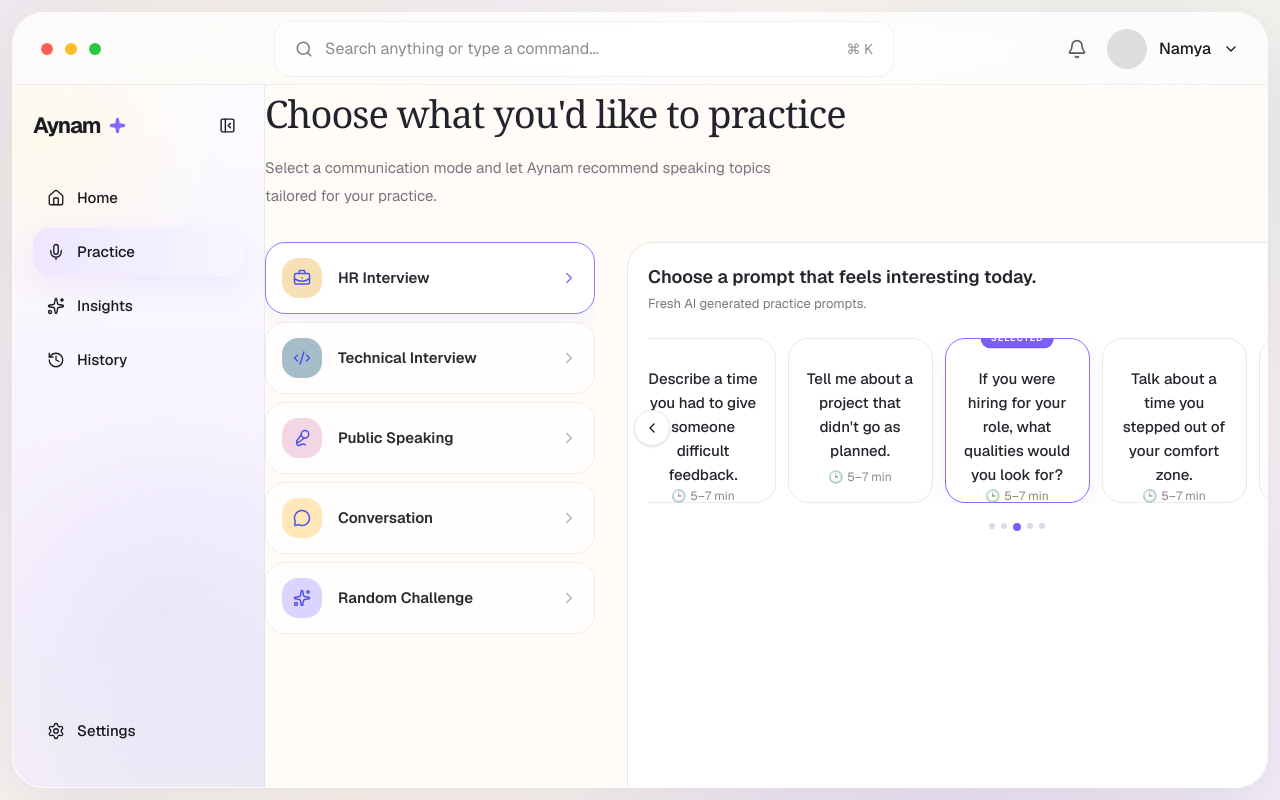
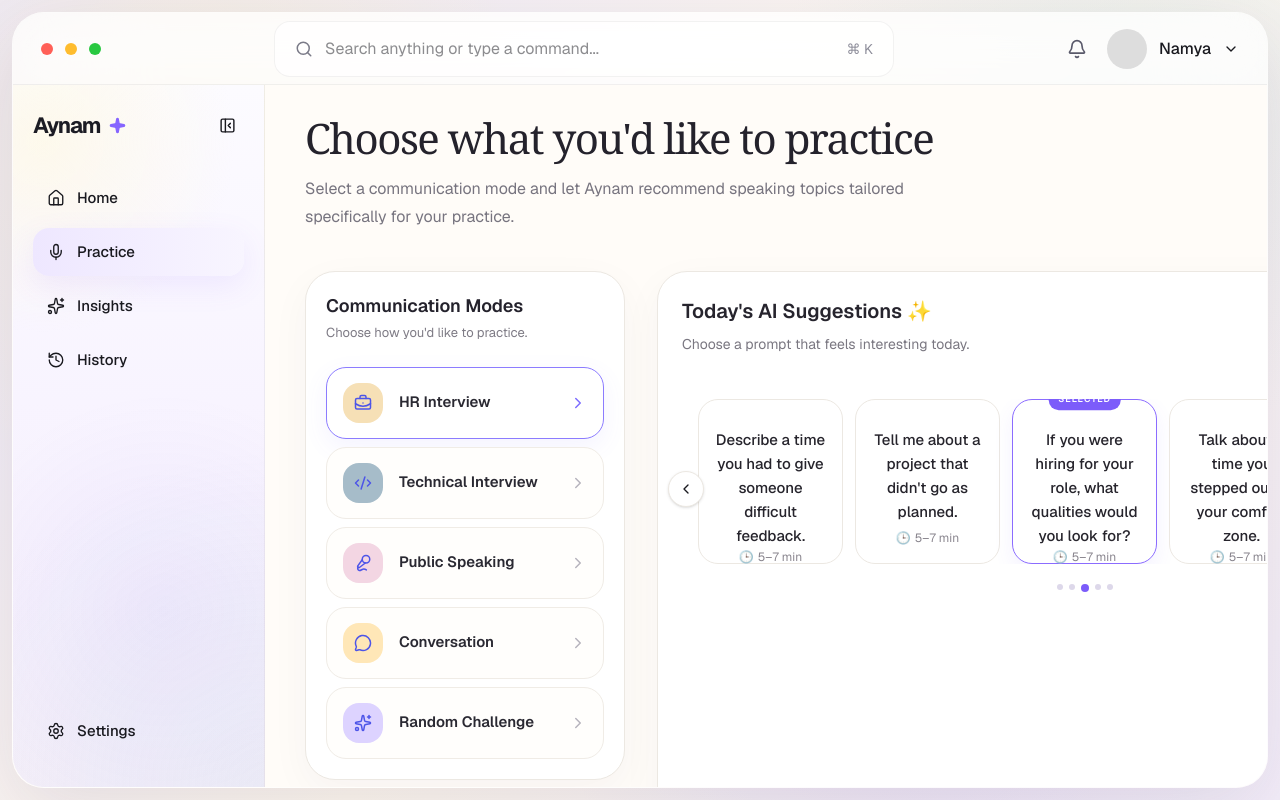
Before and after one commit to namyagaur/aynam.ai, a Next.js app: page /practice in a window 1280 px wide. Built offline with nearby package versions, Linux system fonts and the light colour scheme.

Commit message:
style: refactor PracticePage layout for improved structure and clarity; enhance header and content sections

```diff
--- a/app/(app)/practice/page.tsx
+++ b/app/(app)/practice/page.tsx
@@ -1,72 +1,117 @@
 "use client";
 
 import CommunicationModes from "@/components/practice/CommunicationModes";
-import { useRouter } from "next/navigation";
-import { useState } from "react";
 import TopicsCarousel from "@/components/practice/topics/TopicsCarousel";
 
 export default function PracticePage() {
-  const router = useRouter();
+  return (
+    <main className="h-full overflow-y-auto bg-[#FFFCF8] px-10 py-8">
 
-  const [topic, setTopic] = useState("Tell me about yourself");
-
-
-
-  return (
-<main className="h-full overflow-hidden bg-[#FFFCF8]">
       {/* ================= HEADER ================= */}
 
-      <div className="mb-8">
+      <header className="mb-10">
 
-    <h1 className="text-[38px] font-serif tracking-[-1px] text-[#24222C]">
+        <h1 className="font-serif text-[42px] leading-none tracking-[-1.5px] text-[#24222C]">
           Choose what you'd like to practice
         </h1>
 
-    <p className="mt-3 max-w-[560px] text-[15px] leading-7 text-[#77747F]">
+        <p className="mt-4 max-w-[620px] text-[16px] leading-7 text-[#77747F]">
           Select a communication mode and let Aynam recommend
-        speaking topics tailored for your practice.
+          speaking topics tailored specifically for your practice.
+        </p>
+
+      </header>
+
+      {/* ================= CONTENT ================= */}
+
+      <div className="grid grid-cols-[320px_1fr] gap-8 items-start">
+
+        {/* ================= LEFT ================= */}
+
+        <aside
+          className="
+            rounded-[30px]
+            border
+            border-[#ECE8E2]
+            bg-white
+            p-5
+            shadow-[0_12px_40px_rgba(40,35,80,.04)]
+          "
+        >
+
+          <div className="mb-6">
+
+            <h2 className="text-[18px] font-semibold text-[#24222C]">
+              Communication Modes
+            </h2>
+
+            <p className="mt-1 text-[13px] text-[#7E7B85]">
+              Choose how you'd like to practice.
             </p>
 
           </div>
-
-      {/* ================= BODY ================= */}
-
-<div className="grid h-[calc(100%-92px)] grid-cols-[330px_780px] gap-8">        {/* LEFT */}
-
-        <aside className="overflow-hidden">
 
           <CommunicationModes />
 
         </aside>
 
-        {/* RIGHT */}
+        {/* ================= RIGHT ================= */}
 
-        <section className="flex flex-col rounded-[26px] border border-[#ECE7E2] bg-white p-5">
+        <section
+          className="
+            flex
+            min-h-[640px]
+            flex-col
+            rounded-[30px]
+            border
+            border-[#ECE8E2]
+            bg-white
+            p-6
+            shadow-[0_12px_40px_rgba(40,35,80,.04)]
+          "
+        >
 
           {/* Header */}
 
-          <div className="flex items-center justify-between">
-
           <div>
 
-              <h2 className="text-[18px] font-semibold text-[#26242D]">
-                Choose a prompt that feels interesting today.
+            <h2 className="text-[20px] font-semibold text-[#26242D]">
+              Today's AI Suggestions ✨
             </h2>
 
-              <p className="mt-1 text-[13px] text-[#7A7781]">
-                Fresh AI generated practice prompts.
+            <p className="mt-2 text-[14px] text-[#7A7781]">
+              Choose a prompt that feels interesting today.
             </p>
 
           </div>
 
+          {/* Carousel */}
 
+          <div className="mt-8">
+
+            <TopicsCarousel />
 
           </div>
 
-          {/* ================= CAROUSEL ================= */}
+          {/* Bottom CTA Placeholder */}
 
-<div className="mt-3">
-  <TopicsCarousel />
+          <div className="mt-auto pt-10">
+
+            <button
+              disabled
+              className="
+                h-12
+                w-full
+                rounded-2xl
+                bg-[#E8E5EF]
+                text-[15px]
+                font-semibold
+                text-[#9B98A4]
+              "
+            >
+              Select a topic to continue
+            </button>
+
           </div>
 
         </section>
```
Lines whose indentation alone changed are shown as unchanged.
